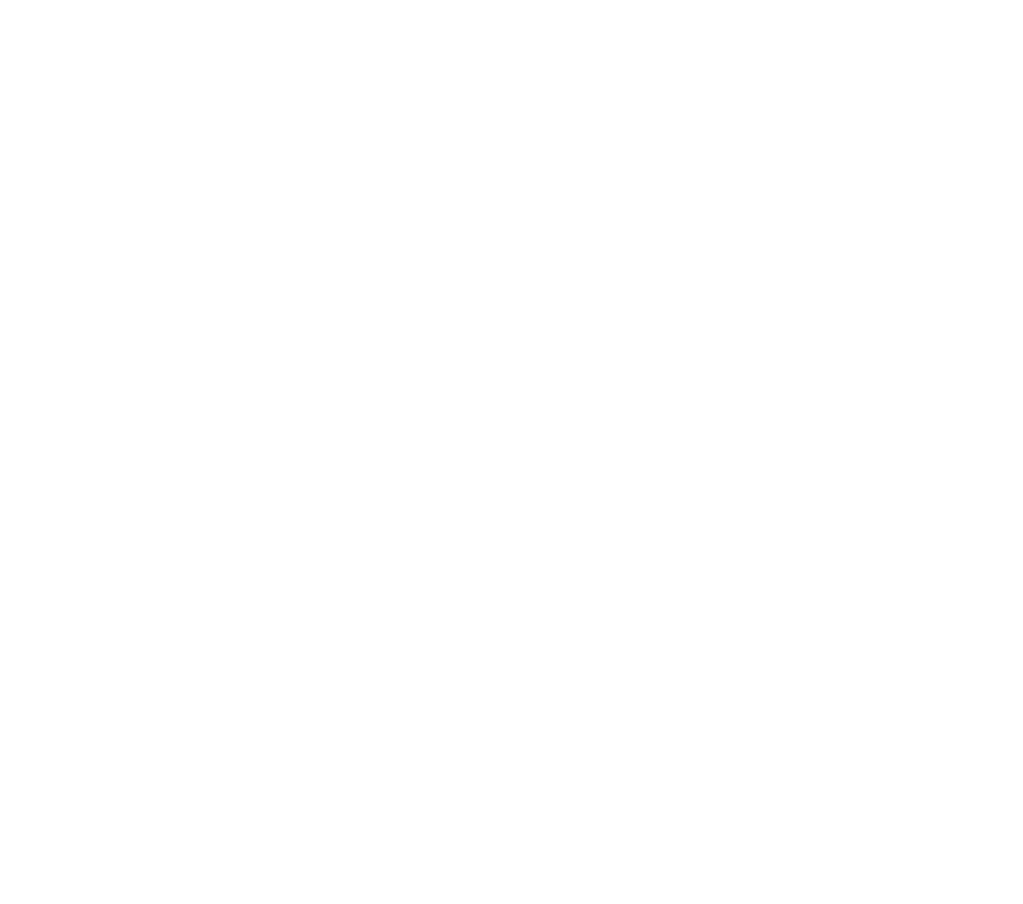
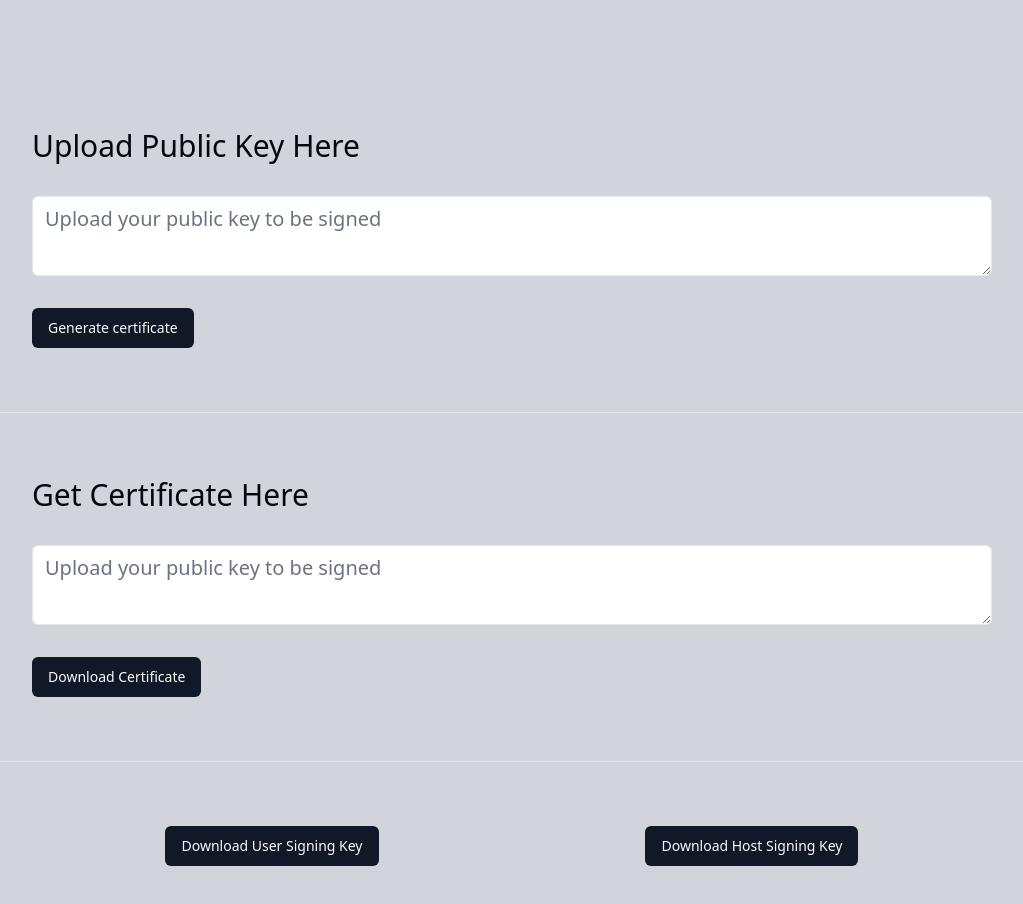
Before and after one commit to Gokul2003g/ca-server-frontend, a React (Vite) app: page / in a window 1280 px wide. Shown: the top 904 px of the page, without its empty margins (128-1151 px from the left). Before the commit the page ends 800 px from the top, so only its background shows below. Built offline with nearby package versions, Linux system fonts and the light colour scheme.

Commit message:
Create UI without functionality

```diff
--- a/package.json
+++ b/package.json
@@ -10,6 +10,8 @@
     "preview": "vite preview"
   },
   "dependencies": {
+    "@radix-ui/react-label": "^2.1.0",
+    "@radix-ui/react-separator": "^1.1.0",
     "@radix-ui/react-slot": "^1.1.0",
     "class-variance-authority": "^0.7.0",
     "clsx": "^2.1.1",
--- a/src/App.tsx
+++ b/src/App.tsx
@@ -1,9 +1,33 @@
+import { Button } from "./components/ui/button"
+import { Label } from "./components/ui/label"
+import { Separator } from "./components/ui/separator"
+import { Textarea } from "./components/ui/textarea"
 
 function App() {
 
+  const generateCertificate = () => {
+
+  }
+
   return (
-    <>
-    </>
+    <div className="flex flex-col items-center py-32 bg-gray-300 min-h-screen w-full">
+      <div className="w-3/4">
+        <Label className="text-3xl">Upload Public Key Here</Label>
+        <Textarea className="my-8 text-xl" placeholder="Upload your public key to be signed" />
+        <Button >Generate certificate</Button>
+      </div>
+      <Separator className="my-16 w-4/5" />
+      <div className="w-3/4">
+        <Label className="text-3xl">Get Certificate Here</Label>
+        <Textarea className="my-8 text-xl" placeholder="Upload your public key to be signed" />
+        <Button>Download Certificate</Button>
+      </div>
+      <Separator className="my-16 w-4/5" />
+      <div className="w-3/4 flex justify-around">
+        <Button>Download User Signing Key</Button>
+        <Button>Download Host Signing Key</Button>
+      </div>
+    </div >
   )
 }
 
--- /dev/null
+++ b/src/components/ui/label.tsx
@@ -0,0 +1,24 @@
+import * as React from "react"
+import * as LabelPrimitive from "@radix-ui/react-label"
+import { cva, type VariantProps } from "class-variance-authority"
+
+import { cn } from "@/lib/utils"
+
+const labelVariants = cva(
+  "text-sm font-medium leading-none peer-disabled:cursor-not-allowed peer-disabled:opacity-70"
+)
+
+const Label = React.forwardRef<
+  React.ElementRef<typeof LabelPrimitive.Root>,
+  React.ComponentPropsWithoutRef<typeof LabelPrimitive.Root> &
+    VariantProps<typeof labelVariants>
+>(({ className, ...props }, ref) => (
+  <LabelPrimitive.Root
+    ref={ref}
+    className={cn(labelVariants(), className)}
+    {...props}
+  />
+))
+Label.displayName = LabelPrimitive.Root.displayName
+
+export { Label }
--- /dev/null
+++ b/src/components/ui/separator.tsx
@@ -0,0 +1,29 @@
+import * as React from "react"
+import * as SeparatorPrimitive from "@radix-ui/react-separator"
+
+import { cn } from "@/lib/utils"
+
+const Separator = React.forwardRef<
+  React.ElementRef<typeof SeparatorPrimitive.Root>,
+  React.ComponentPropsWithoutRef<typeof SeparatorPrimitive.Root>
+>(
+  (
+    { className, orientation = "horizontal", decorative = true, ...props },
+    ref
+  ) => (
+    <SeparatorPrimitive.Root
+      ref={ref}
+      decorative={decorative}
+      orientation={orientation}
+      className={cn(
+        "shrink-0 bg-border",
+        orientation === "horizontal" ? "h-[1px] w-full" : "h-full w-[1px]",
+        className
+      )}
+      {...props}
+    />
+  )
+)
+Separator.displayName = SeparatorPrimitive.Root.displayName
+
+export { Separator }
--- /dev/null
+++ b/src/components/ui/textarea.tsx
@@ -0,0 +1,24 @@
+import * as React from "react"
+
+import { cn } from "@/lib/utils"
+
+export interface TextareaProps
+  extends React.TextareaHTMLAttributes<HTMLTextAreaElement> {}
+
+const Textarea = React.forwardRef<HTMLTextAreaElement, TextareaProps>(
+  ({ className, ...props }, ref) => {
+    return (
+      <textarea
+        className={cn(
+          "flex min-h-[80px] w-full rounded-md border border-input bg-background px-3 py-2 text-sm ring-offset-background placeholder:text-muted-foreground focus-visible:outline-none focus-visible:ring-2 focus-visible:ring-ring focus-visible:ring-offset-2 disabled:cursor-not-allowed disabled:opacity-50",
+          className
+        )}
+        ref={ref}
+        {...props}
+      />
+    )
+  }
+)
+Textarea.displayName = "Textarea"
+
+export { Textarea }
```
Also changed, not shown: components.json, 1 other file (tests, documents, lock files or other folders).
